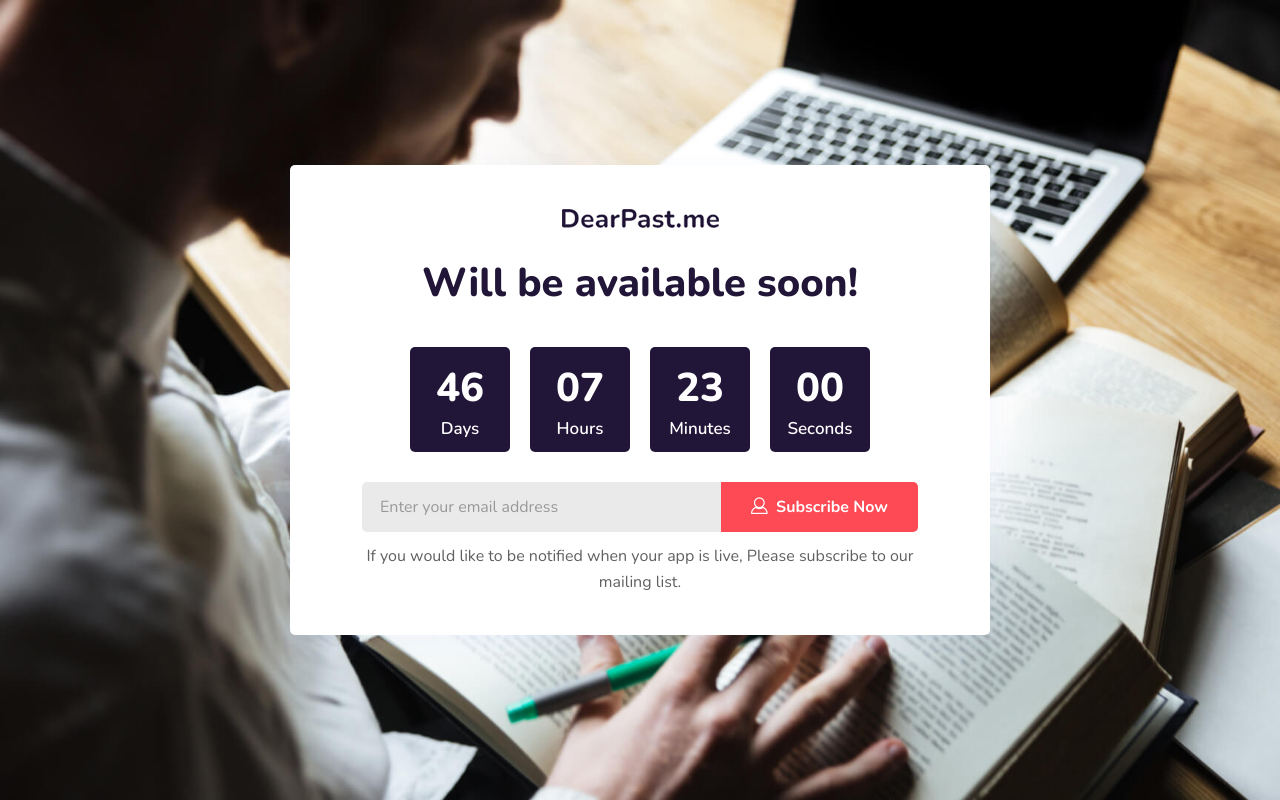
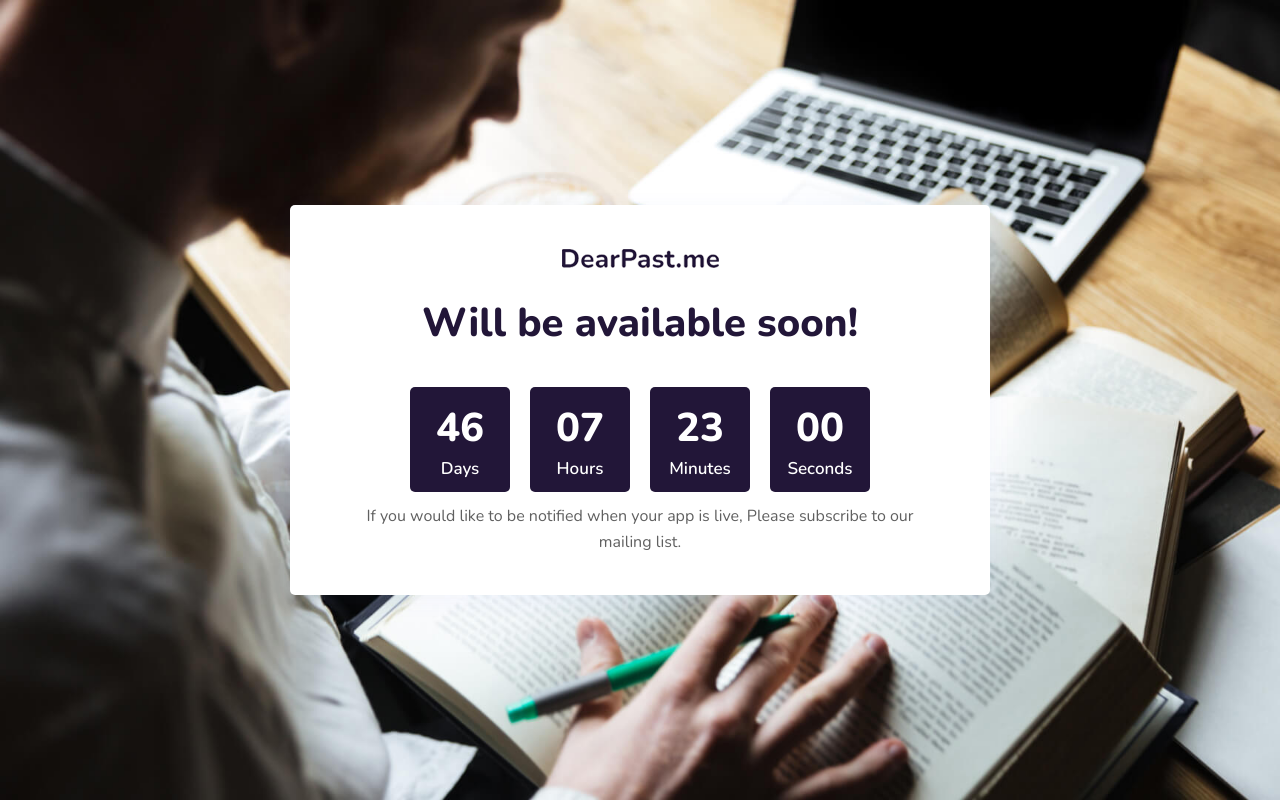
Before and after one commit to aldrinmagno/DearPastMe, a Next.js app: page /coming-soon in a window 1280 px wide. Built offline with nearby package versions, Linux system fonts and the light colour scheme; a web font is replaced by a local one.

Commit message:
remove unfound

```diff
--- a/pages/coming-soon/index.tsx
+++ b/pages/coming-soon/index.tsx
@@ -1,7 +1,6 @@
 import React from "react";
 import Link from "next/link";
 import Head from "next/head";
-import SubscribeForm from 'components/Common/Subscribe/SubscribeForm';
 
 const ComingSoon = () => {
   const [days, setDays] = React.useState("");
@@ -95,7 +94,6 @@
 
             <div className="container">
               <div className="subscribe-content">
-                <SubscribeForm />
                 <p>If you would like to be notified when your app is live, Please subscribe to our mailing list.</p>
               </div>
             </div>
```
